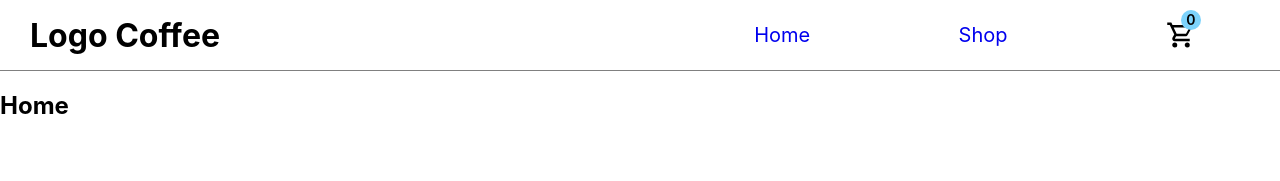
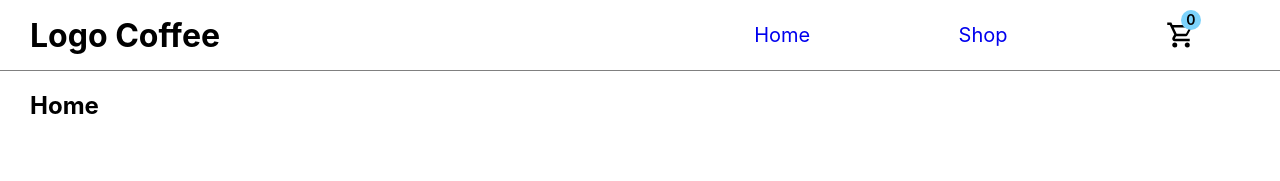
Before and after one commit to anthony-roncal/shopping-cart, a React (Create React App) app: page / in a window 1280 px wide. Shown: the top 181 px of the page. Built offline with nearby package versions, Linux system fonts and the light colour scheme.

Commit message:
minor style changes to Home to match Shop

```diff
--- a/src/components/Home.js
+++ b/src/components/Home.js
@@ -1,4 +1,4 @@
-import '../styles/Shop.css';
+import '../styles/App.css';
 
 const Home = () => {
   return (
--- a/src/styles/App.css
+++ b/src/styles/App.css
@@ -27,3 +27,7 @@ body {
     list-style-type: none;
     width: 50%;
 }
+
+.home {
+    padding: 0 30px;
+}
```
